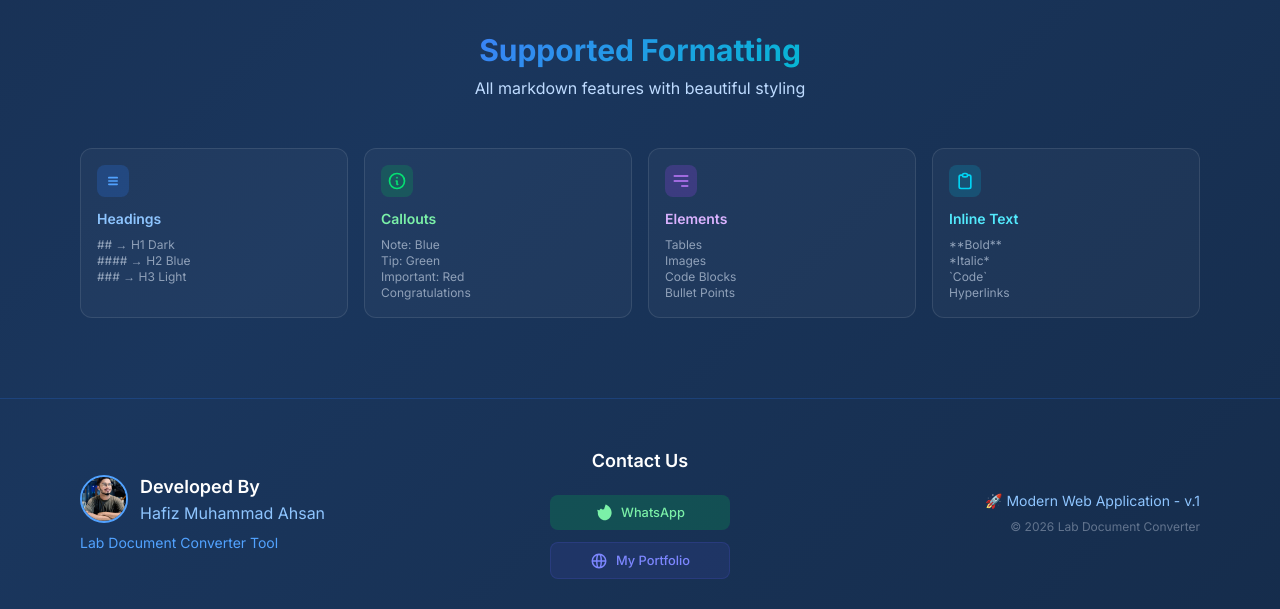
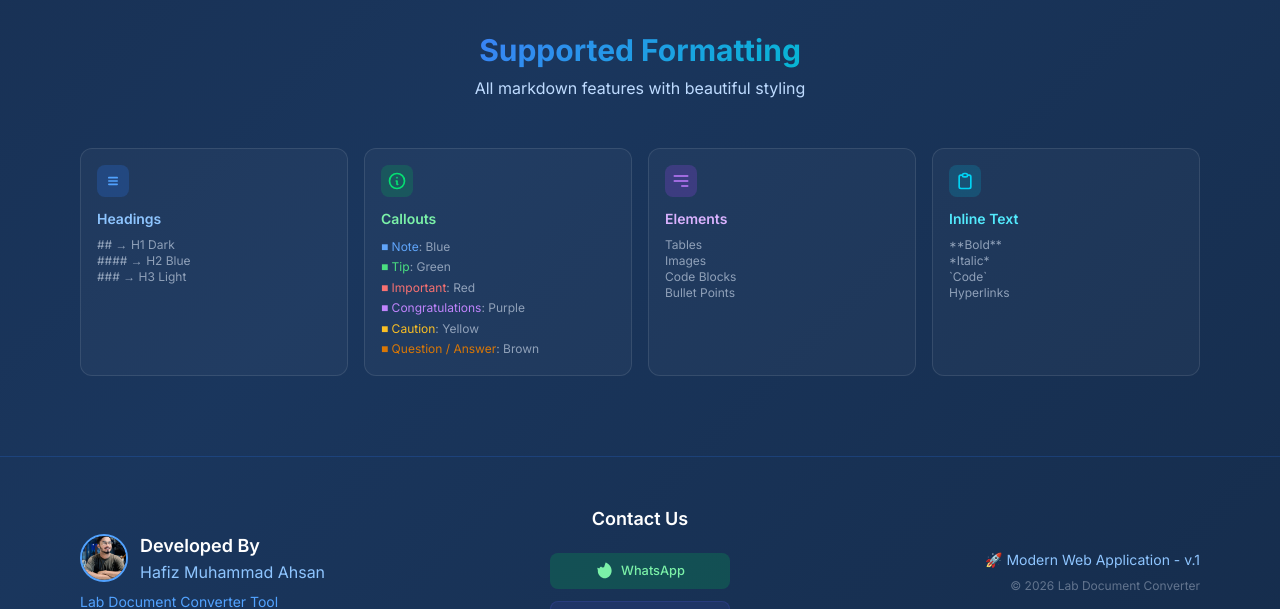
Before and after one commit to M-Ahsan786/XtremeLabs-Tools, a Flask app: page /converter in a window 1280 px wide. Shown: the part 1205-1814 px from the top of the page. Run offline with Flask 3, Linux system fonts and the light colour scheme; some libraries are stand-ins or nearby versions.

Commit message:
Update converter.html

```diff
--- a/templates/converter.html
+++ b/templates/converter.html
@@ -595,8 +595,7 @@
                         </svg>
                     </div>
                     <div class="font-semibold text-green-300 mb-2">Callouts</div>
-                    <div class="text-slate-400 text-xs">Note: Blue<br>Tip: Green<br>Important: Red<br>Congratulations
-                    </div>
+                    <div class="text-slate-400 text-xs" style="line-height:1.7"><span style="color:#60a5fa">&#9632; Note</span>: Blue<br><span style="color:#4ade80">&#9632; Tip</span>: Green<br><span style="color:#f87171">&#9632; Important</span>: Red<br><span style="color:#c084fc">&#9632; Congratulations</span>: Purple<br><span style="color:#fbbf24">&#9632; Caution</span>: Yellow<br><span style="color:#d97706">&#9632; Question / Answer</span>: Brown</div>
                 </div>
 
                 <!-- Elements Card -->
```
